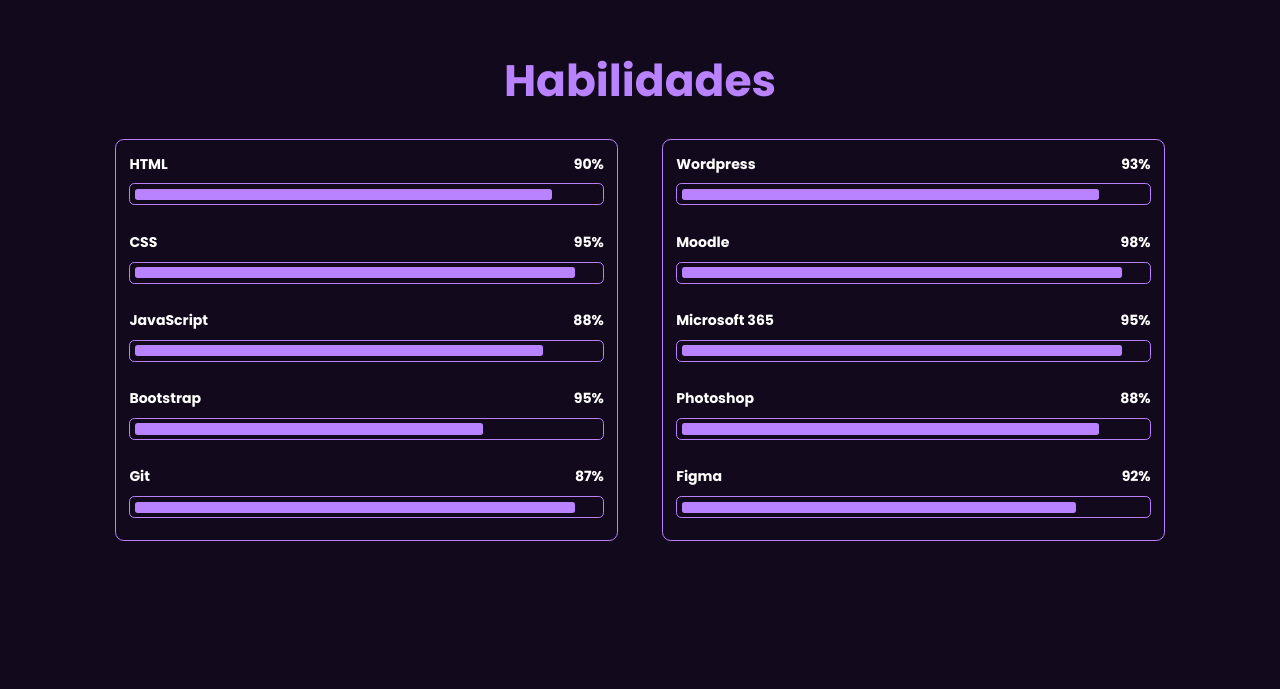
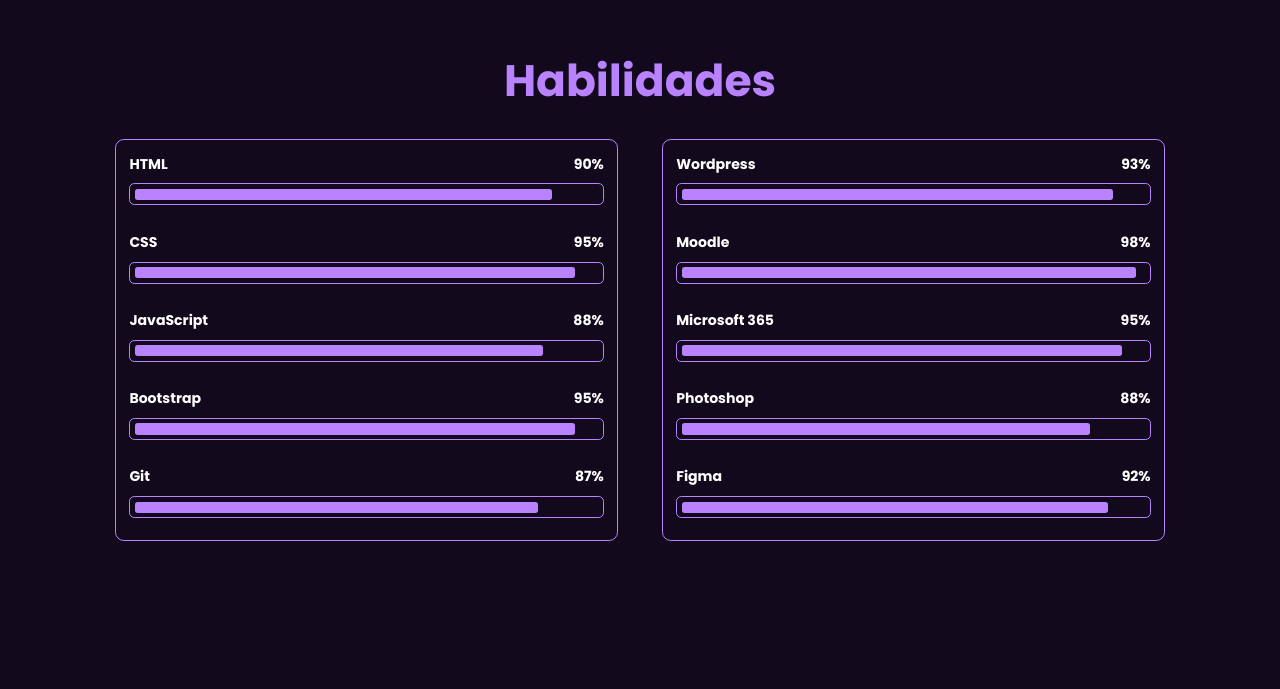
Before and after one commit to italorods/italorods.github.io, a plain HTML site: page index.html in a window 1280 px wide. Shown: the part 2440-3129 px from the top of the page. Drawn offline with nearby package versions, Linux system fonts and the light colour scheme.

Commit message:
CSS: atualização barras e %

```diff
--- a/styles/style.css
+++ b/styles/style.css
@@ -421,19 +421,19 @@ span{
 }
 
 .coluna-habilidades:nth-child(1) .content-habilidade .progress:nth-child(4) .bar span{
-    width: 75%;
+    width: 95%;
 }
 
 .coluna-habilidades:nth-child(1) .content-habilidade .progress:nth-child(5) .bar span{
-    width: 95%;
+    width: 87%;
 }
 
 .coluna-habilidades:nth-child(2) .content-habilidade .progress:nth-child(1) .bar span{
-    width: 90%;
+    width: 93%;
 }
 
 .coluna-habilidades:nth-child(2) .content-habilidade .progress:nth-child(2) .bar span{
-    width: 95%;
+    width: 98%;
 }
 
 .coluna-habilidades:nth-child(2) .content-habilidade .progress:nth-child(3) .bar span{
@@ -441,11 +441,11 @@ span{
 }
 
 .coluna-habilidades:nth-child(2) .content-habilidade .progress:nth-child(4) .bar span{
-    width: 90%;
+    width: 88%;
 }
 
 .coluna-habilidades:nth-child(2) .content-habilidade .progress:nth-child(5) .bar span{
-    width: 85%;
+    width: 92%;
 }
 
 .contato{
```
